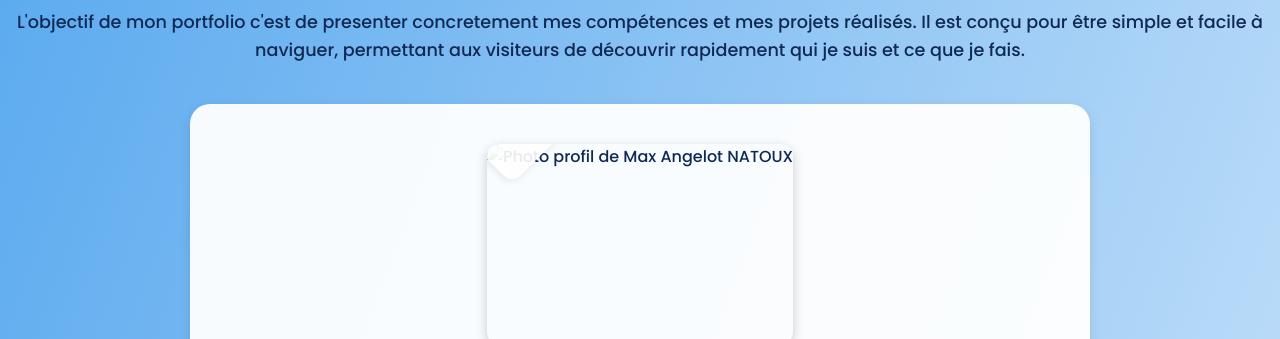
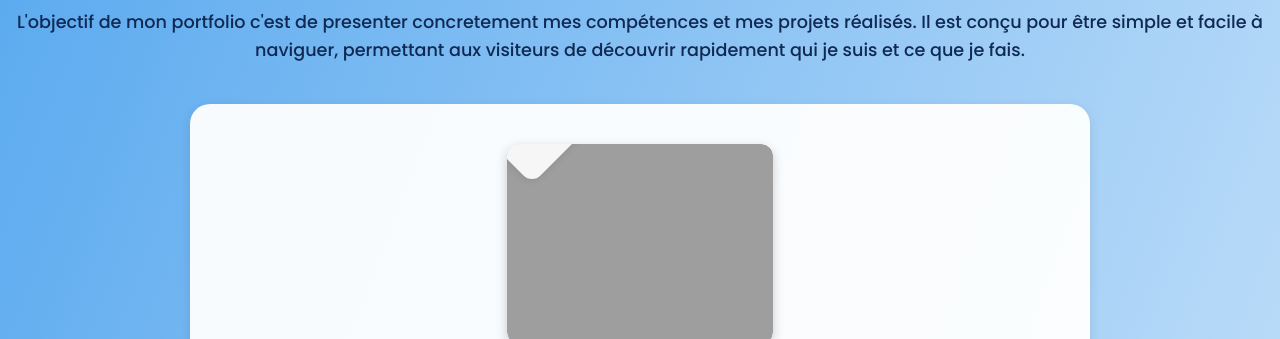
Before and after one commit to MaxNATOUX/PorteFolio_Max, a plain HTML site: page index.html in a window 1280 px wide. Shown: the part 156-495 px from the top of the page. Drawn offline with Linux system fonts and the light colour scheme; the site is published under a folder, as on GitHub Pages, so addresses that start at the root find nothing.

Commit message:
Update index.html

```diff
--- a/index.html
+++ b/index.html
@@ -39,7 +39,7 @@
     <section id="accueil">
 
         <div class="image-box">
-        <img src="/Max.jpg"alt="Photo profil de Max Angelot NATOUX" class="profile-image">
+        <img src="./Max.jpg"alt="Photo profil de Max Angelot NATOUX" class="profile-image">
         <div class="white-corner"></div>
         </div>
 
```
